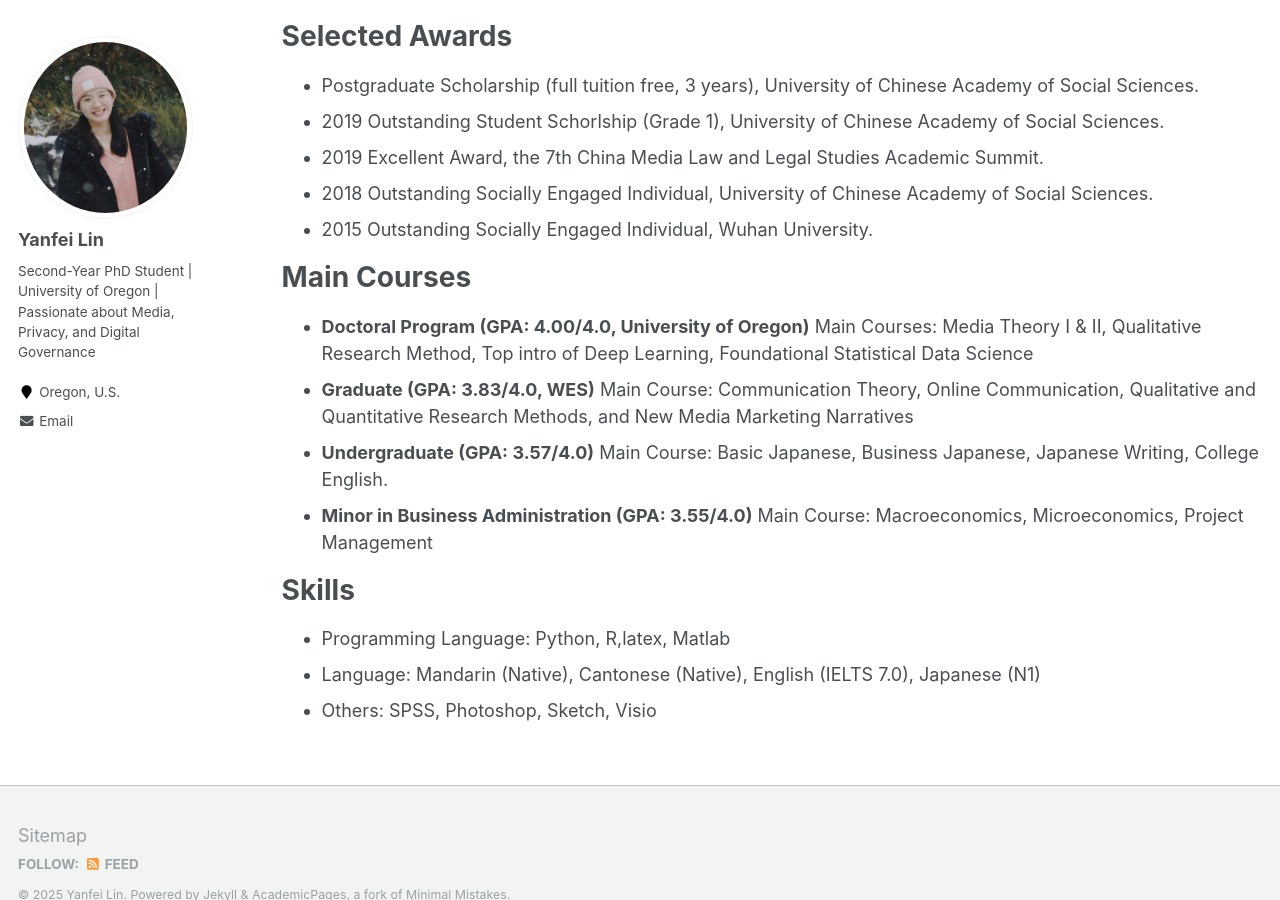
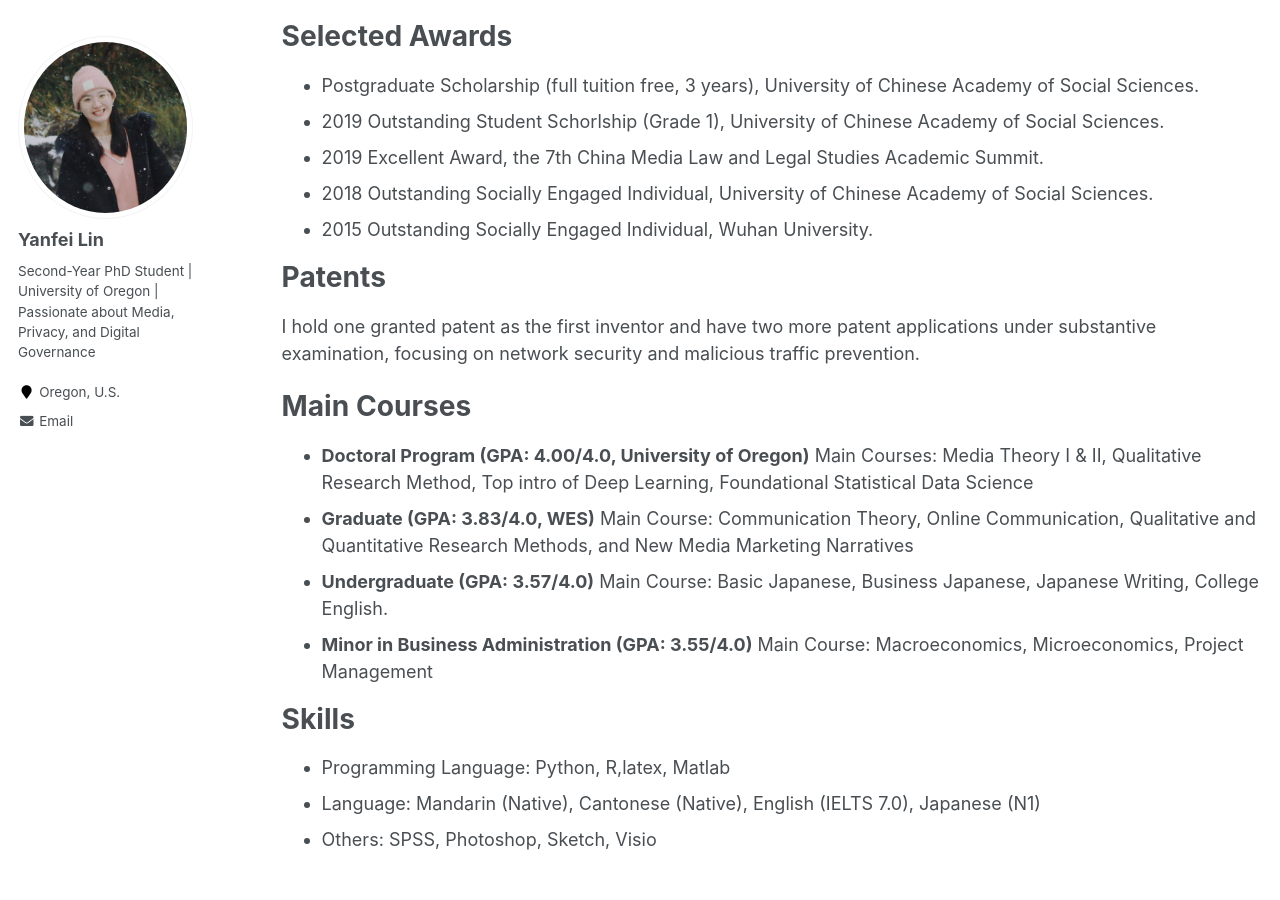
Before and after one commit to Febelin/Febelin.github.io, a Jekyll site: the page built from _pages/cv.md, in a window 1280 px wide and 900 px high, scrolled down 336 px. Built offline with Jekyll 4.4.1, drawn with Linux system fonts in a browser that asks for light colours.

Commit message:
patent update

```diff
--- a/_pages/cv.md
+++ b/_pages/cv.md
@@ -25,6 +25,10 @@ Selected Awards
 * 2015 Outstanding Socially Engaged Individual, Wuhan University.
 
 
+Patents
+======
+I hold one granted patent as the first inventor and have two more patent applications under substantive examination, focusing on network security and malicious traffic prevention.
+
 
 Main Courses
 =====
```
